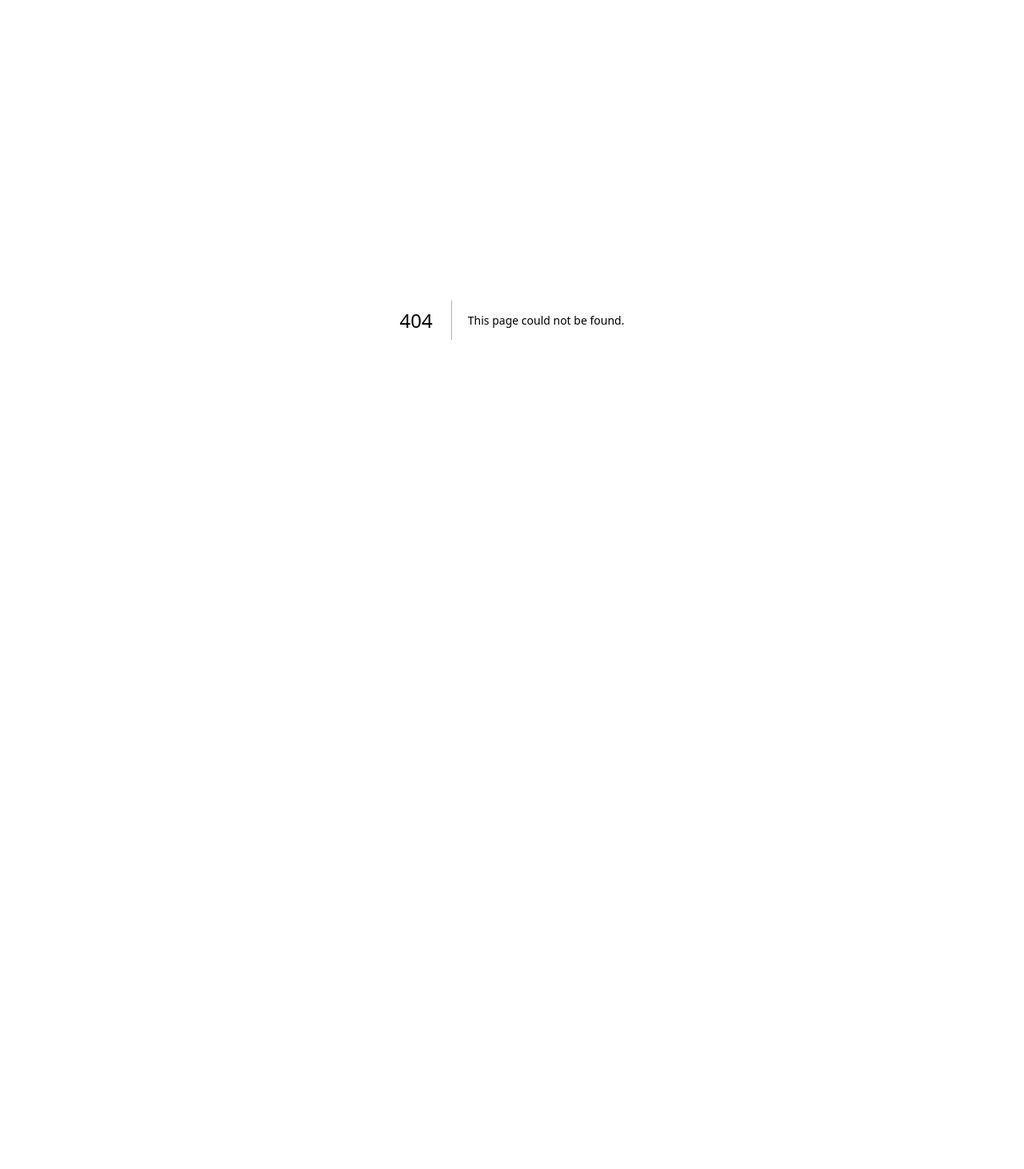
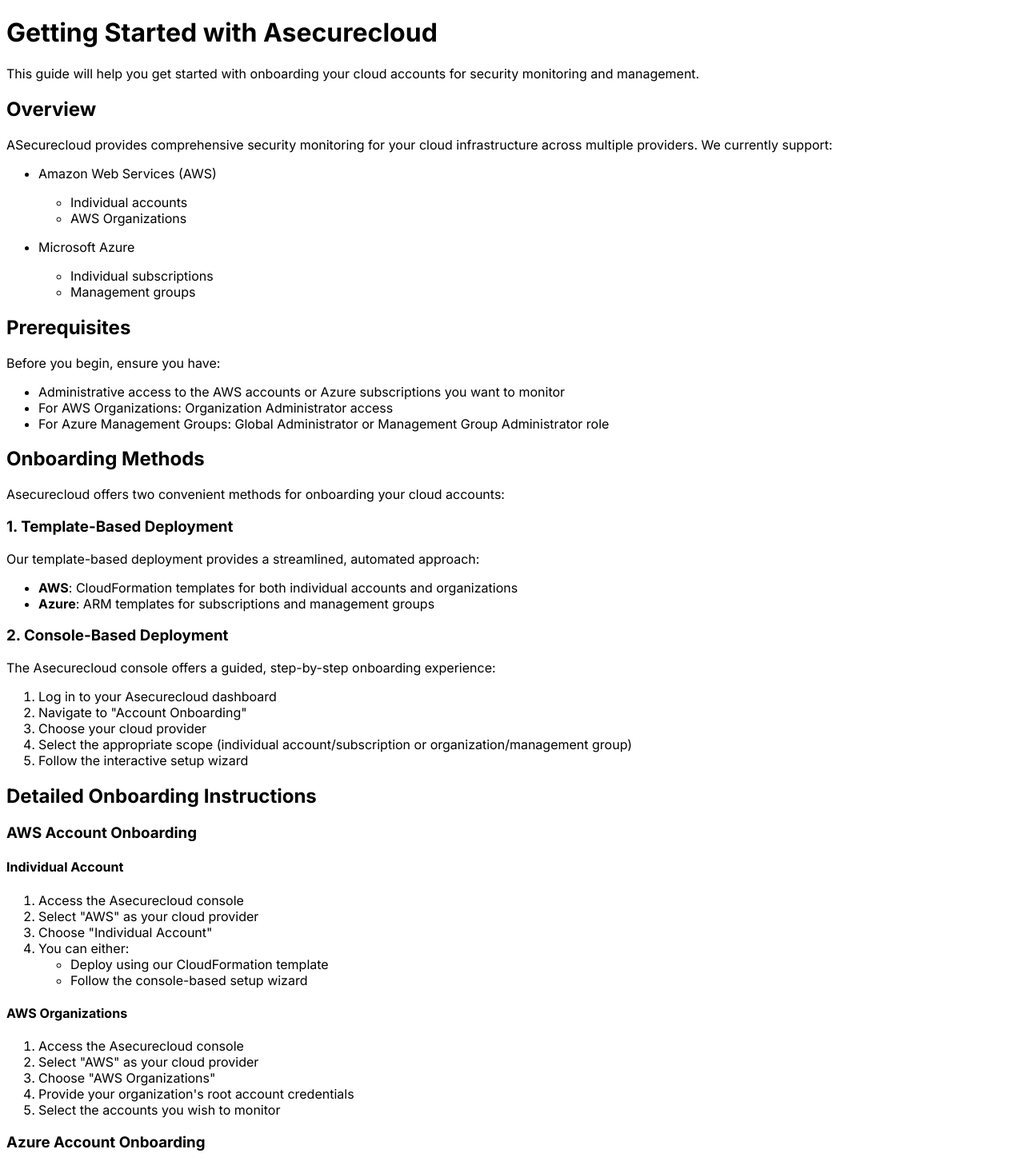
Before and after one commit to asecurecloud/documentation, a Next.js app: page /gettingStarted in a window 1280 px wide. Before the commit this address had no page. Shown: the top 1462 px of the page at 80% size. Before the commit the page ends 800 px from the top, so only its background shows below. Built offline with nearby package versions, Linux system fonts and the light colour scheme.

Commit message:
updatedpages

```diff
--- a/pages/_meta.ts
+++ b/pages/_meta.ts
@@ -1,7 +1,10 @@
 export default {
   index: "Home",
+  gettingStarted: "Getting Started",
+  awsOrganizations: "AWS Organizations",
+  azureManagementGroups: "Azure Management Groups",
   cloudassessments: "Security Assessments",
-  compliance: "Compliance Reports",
+  reports: "Reports",
   wellArchitected: "Well-Architected Reviews",
   privatePortal: "Private Portal",
   apidocs: "API Documentation",
--- /dev/null
+++ b/pages/awsOrganizations.mdx
@@ -0,0 +1,3 @@
+# Page under construction
+
+Please reach out to [support](mailto:support@asecurecloud.com) if you need help.
--- /dev/null
+++ b/pages/azureManagementGroups.mdx
@@ -0,0 +1,3 @@
+# Page under construction
+
+Please reach out to [support](mailto:support@asecurecloud.com) if you need help.
--- a/pages/compliance/_meta.ts
+++ /dev/null
@@ -1,4 +0,0 @@
-export default {
-  index: "Compliance module",
-
-}
--- /dev/null
+++ b/pages/gettingStarted.mdx
@@ -0,0 +1,94 @@
+# Getting Started with Asecurecloud
+
+This guide will help you get started with onboarding your cloud accounts for security monitoring and management.
+
+## Overview
+
+ASecurecloud provides comprehensive security monitoring for your cloud infrastructure across multiple providers. We currently support:
+
+- Amazon Web Services (AWS)
+  - Individual accounts
+  - AWS Organizations
+
+- Microsoft Azure
+  - Individual subscriptions
+  - Management groups
+
+## Prerequisites
+
+Before you begin, ensure you have:
+
+- Administrative access to the AWS accounts or Azure subscriptions you want to monitor
+- For AWS Organizations: Organization Administrator access
+- For Azure Management Groups: Global Administrator or Management Group Administrator role
+
+## Onboarding Methods
+
+Asecurecloud offers two convenient methods for onboarding your cloud accounts:
+
+### 1. Template-Based Deployment
+
+Our template-based deployment provides a streamlined, automated approach:
+
+- **AWS**: CloudFormation templates for both individual accounts and organizations
+- **Azure**: ARM templates for subscriptions and management groups
+
+### 2. Console-Based Deployment
+
+The Asecurecloud console offers a guided, step-by-step onboarding experience:
+
+1. Log in to your Asecurecloud dashboard
+2. Navigate to "Account Onboarding"
+3. Choose your cloud provider
+4. Select the appropriate scope (individual account/subscription or organization/management group)
+5. Follow the interactive setup wizard
+
+## Detailed Onboarding Instructions
+
+### AWS Account Onboarding
+
+#### Individual Account
+1. Access the Asecurecloud console
+2. Select "AWS" as your cloud provider
+3. Choose "Individual Account"
+4. You can either:
+   - Deploy using our CloudFormation template
+   - Follow the console-based setup wizard
+
+#### AWS Organizations
+1. Access the Asecurecloud console
+2. Select "AWS" as your cloud provider
+3. Choose "AWS Organizations"
+4. Provide your organization's root account credentials
+5. Select the accounts you wish to monitor
+
+### Azure Account Onboarding
+
+#### Individual Subscription
+1. Access the Asecurecloud console
+2. Select "Azure" as your cloud provider
+3. Choose "Individual Subscription"
+4. You can either:
+   - Deploy using our ARM template
+   - Follow the console-based setup wizard
+
+#### Management Groups
+1. Access the Asecurecloud console
+2. Select "Azure" as your cloud provider
+3. Choose "Management Group"
+4. Authenticate with Global Administrator credentials
+5. Select the management groups to monitor
+
+## Next Steps
+
+After successful onboarding:
+1. Verify the connection status in your Asecurecloud dashboard
+2. Configure your security policies and compliance requirements
+3. Set up notifications and alerts
+4. Explore the security recommendations dashboard
+
+## Support
+
+If you encounter any issues during the onboarding process, please:
+
+- Contact [support](mailto:support@asecurecloud.com)
--- a/pages/index.mdx
+++ b/pages/index.mdx
@@ -10,6 +10,6 @@
 
 ## Quick Links
 
-- [Introduction](/docs/introduction)
-- [API Reference](/docs/api-reference)
-- [Examples](/docs/examples)
+- [Getting Started](/gettingStarted)
+- [Private Portal for MSPs](/privatePortal)
+- [AWS Well-Architected](/wellArchitected)
--- /dev/null
+++ b/pages/reports/_meta.ts
@@ -0,0 +1,5 @@
+export default {
+  index: "Compliance Reports",
+  specialized: "Specialized Reports",
+
+}
--- a/pages/wellArchitected/index.mdx
+++ b/pages/wellArchitected/index.mdx
@@ -1,6 +1,4 @@
-# Automated AWS Well-Architected Integration
-
-## Overview
+# Automated AWS Well-Architected - Overview
 
 
 The AWS Well-Architected Framework provides a consistent approach for customers to evaluate architectures and implement scalable designs.
```
Also changed, not shown: pages/reports/index.mdx (renamed from pages/compliance/index.mdx), pages/reports/specialized.mdx (added).
